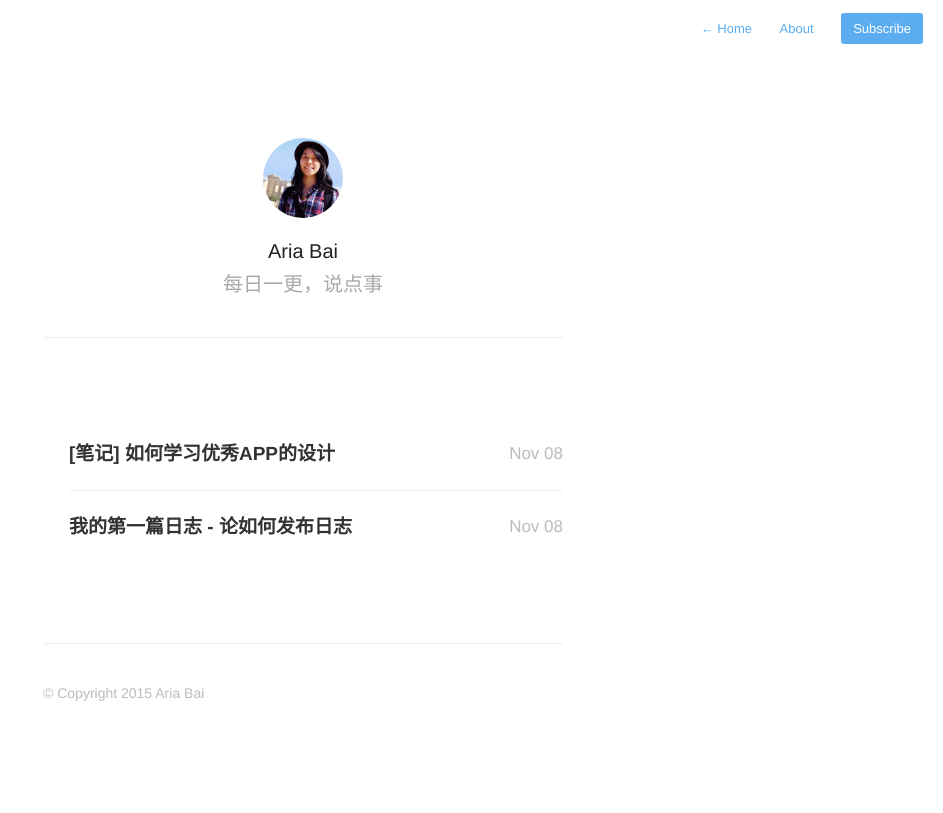
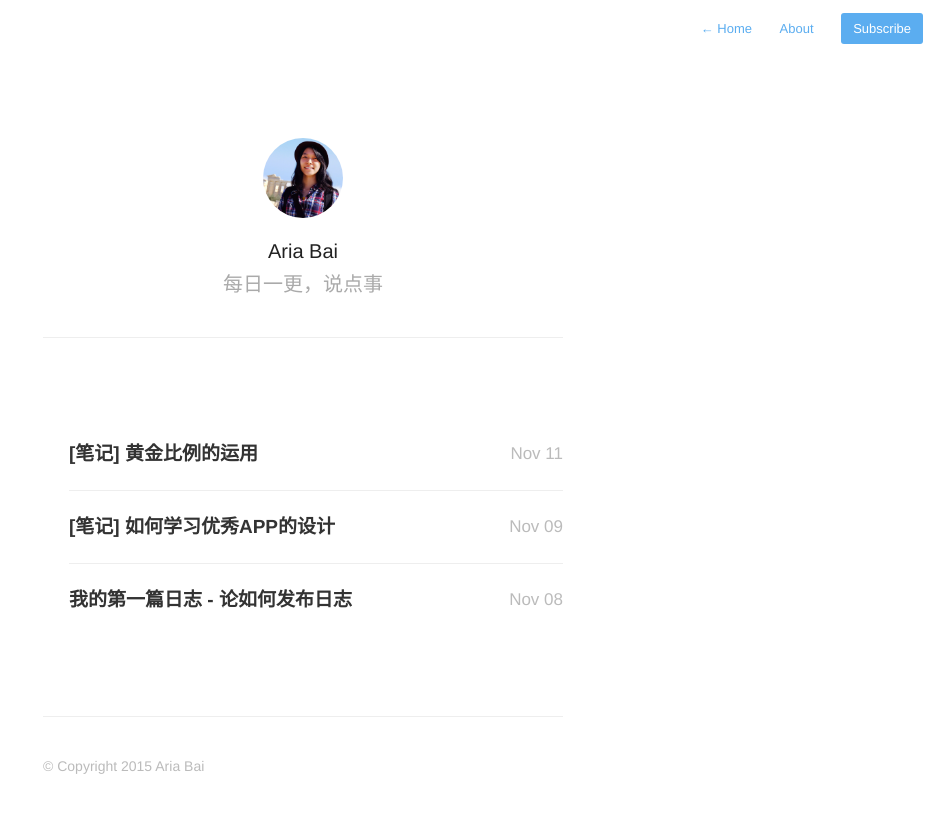
Before and after one commit to aeternariver/aeternariver.github.io, a Jekyll site: the page built from index.html, in a window 1280 px wide. Shown: the top 813 px of the page, without its empty margins (337-1280 px from the left). Built offline with Jekyll 4.4.1, drawn with Linux system fonts in a browser that asks for light colours; the list of posts is cut into pages by our own code; some of the changed lines change nothing that is shown.

Commit message:
发布11.11新的Blog
尝试了一篇多图的文章。

```diff
--- a/_posts/2015-11-10-app-notes.md
+++ b/_posts/2015-11-09-app-notes.md
@@ -1,7 +1,7 @@
 ---
 layout: post
 title:  "[笔记] 如何学习优秀APP的设计"
-date:   2015-11-08 23:39:58 +0800
+date:   2015-11-09 23:39:58 +0800
 categories: 笔记
 ---
 
--- /dev/null
+++ b/_posts/2015-11-11-golden-cut.md
@@ -0,0 +1,42 @@
+---
+layout: post
+title: "[笔记] 黄金比例的运用"
+date:   2015-11-11 22:35:58 +0800
+categories: 设计笔记
+---
+一篇关于黄金分割的文章。之前总觉得不知道如何运用黄金分割，但其实仔细研究半个小时，掌握基本概念再看几个案例，也就差不多了。
+
+## 什么是黄金比例：y:x = 0.618
+将一个黄金矩形截掉这个正方形后，剩下部分还是一个黄金矩形。如图。
+![黄金矩形](/assets/images/2015-11-11-golden-cut/1.618...-3-662x469.jpg)
+
+不断切割下去，再绘制相切圆，连起来可以得到黄金螺旋。
+![黄金螺旋](/assets/images/2015-11-11-golden-cut/052-662x469.jpg)
+
+以及遵循黄金比例的一系列圆形。
+![黄金圆形组合](/assets/images/2015-11-11-golden-cut/062-662x469.jpg)
+
+## 如何应用到设计中？
+实际设计过程中，需将黄金螺旋与直觉相结合。版式设计都不是绝对的，只能说黄金分割是一个良好的基础框架，但不绝对。
+
+1. 网页设计栅格：对于960px-24栏栅格系统，9:15可近似黄金分割。可将矩形header做成黄金矩形，即高度为594px。
+
+2. 矩形版面布局：按黄金矩形框出版面，画出其内部的黄金分割线。主体内容按正方形放置。
+![杂志封面设计](/assets/images/2015-11-11-golden-cut/123-662x339.jpg)
+![名片设计](/assets/images/2015-11-11-golden-cut/132-662x824.jpg)
+
+3. 视觉引导：画出黄金螺旋，展示的内容可置于螺旋线上。黄金螺旋是天然的视觉引导，人们会下意识沿着这个轨迹来阅读。
+![网页设计](/assets/images/2015-11-11-golden-cut/152.jpg)
+![网页设计](/assets/images/2015-11-11-golden-cut/163.jpg)
+右侧的正方形中，主体文字标题严格贴合黄金分割线。
+![平面设计](/assets/images/2015-11-11-golden-cut/173.jpg)
+![平面设计](/assets/images/2015-11-11-golden-cut/182.jpg)
+
+4. 图片：黄金比例三分法 or 直接三分法。
+	1. 黄金比例三分法：在图片的上下左右都进行黄金分割，将得到四条线，四条线汇聚出四个点。将图片的主体放在这四个点 or 四条线围成的小矩形中。
+![拍摄照片时](/assets/images/2015-11-11-golden-cut/192.jpg)
+	2. 直接三分法：
+  人物的眼睛、手落在了上面的两个交点。
+![拍摄照片时](/assets/images/2015-11-11-golden-cut/212.jpg)
+	对于明显非黄金矩形的版面，也可以是一份好设计。仔细分析，它也接近黄金分割的版面。
+![拍摄照片时](/assets/images/2015-11-11-golden-cut/232.jpg)
```
Also changed, not shown: _posts/2015-11-08-first-post.md (renamed from _posts/2015-11-09-first-post.md), assets/images/2015-11-11-golden-cut/052-662x469.jpg (added), assets/images/2015-11-11-golden-cut/062-662x469.jpg (added), assets/images/2015-11-11-golden-cut/1.618...-3-662x469.jpg (added), assets/images/2015-11-11-golden-cut/123-662x339.jpg (added), assets/images/2015-11-11-golden-cut/132-662x824.jpg (added), assets/images/2015-11-11-golden-cut/152.jpg (added), assets/images/2015-11-11-golden-cut/163.jpg (added), assets/images/2015-11-11-golden-cut/173.jpg (added), assets/images/2015-11-11-golden-cut/182.jpg (added), assets/images/2015-11-11-golden-cut/192.jpg (added), assets/images/2015-11-11-golden-cut/212.jpg (added), assets/images/2015-11-11-golden-cut/232.jpg (added), 2 other files.
